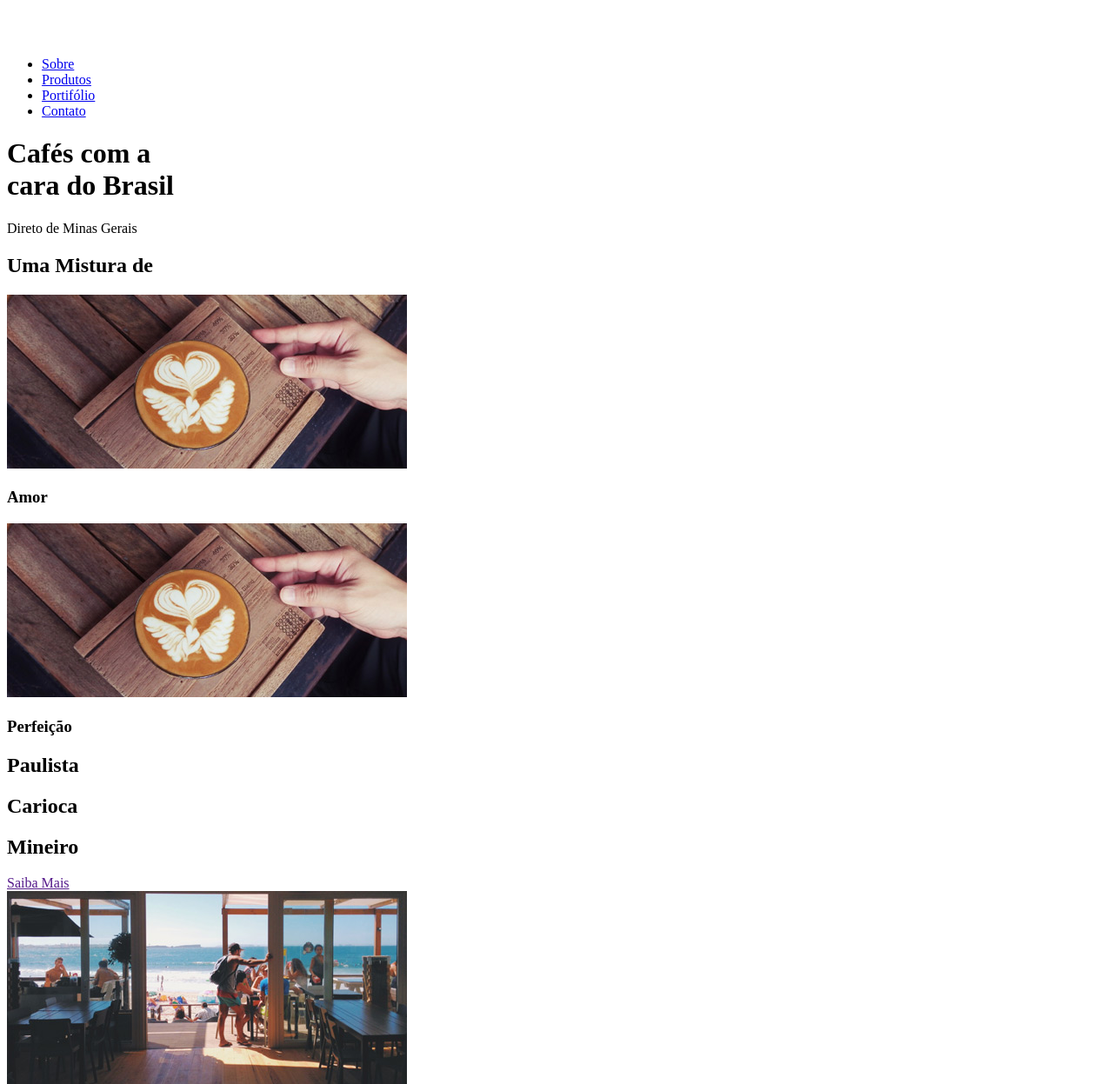
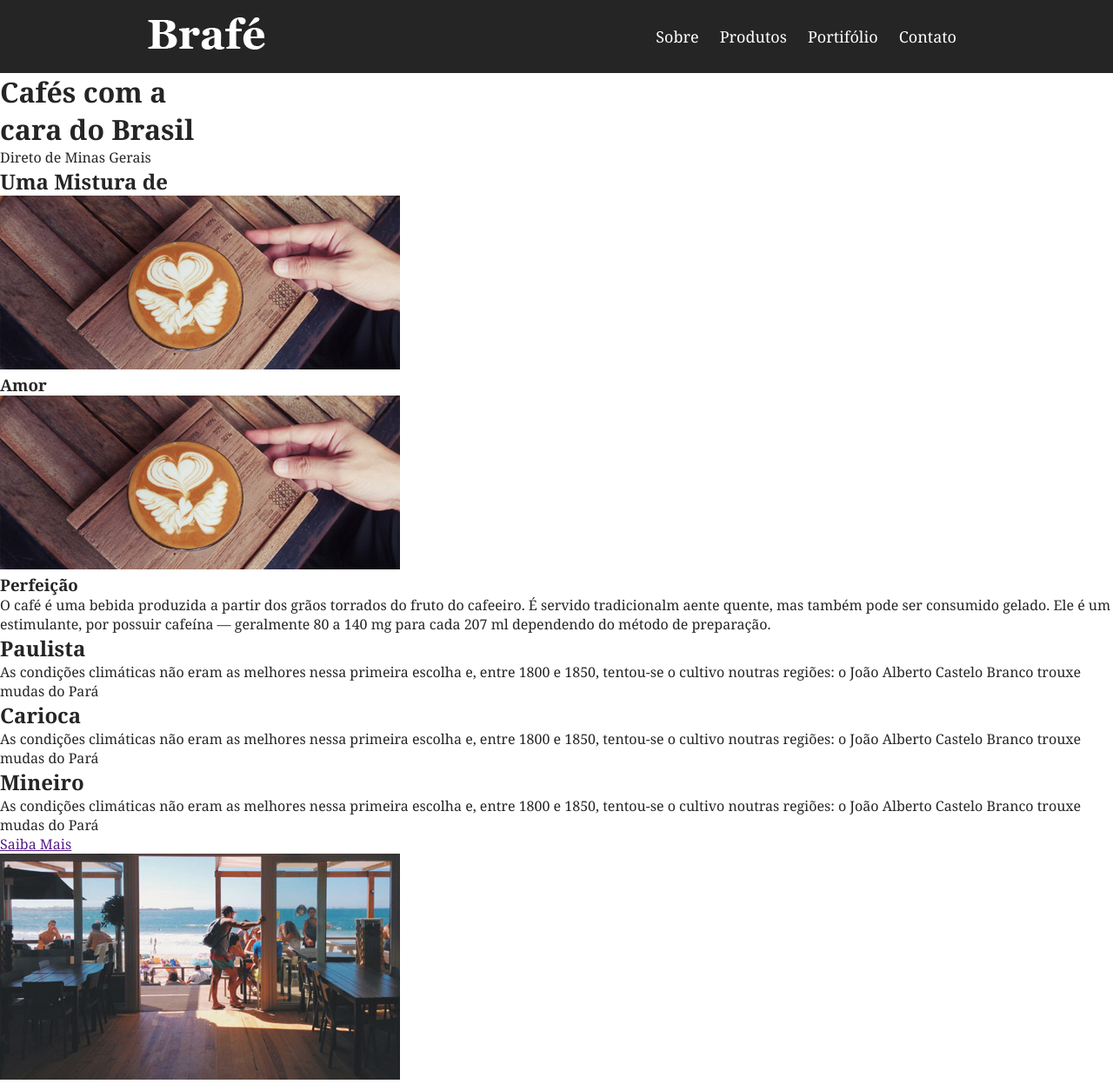
Before and after one commit to JuarezJunior256/brafe_css_avancado, a plain HTML site: page index.html in a window 1280 px wide. Shown: the top 1247 px of the page at 87% size. Drawn offline with Linux system fonts and the light colour scheme.

Commit message:
Estilizaçao da pagina

```diff
--- a/css/style.css
+++ b/css/style.css
@@ -0,0 +1,50 @@
+/*reset*/
+
+body, h1, h2, h3, p, ul {
+    margin: 0px;
+    padding: 0px;
+}
+
+body{
+    font-family: Georgia, serif;
+    color:#252525;
+}
+
+/*menu*/
+.menu {
+    background: #252525;
+    padding: 20px 0;
+}
+
+.menu-coteainer {
+    max-width: 960px;
+    margin: 0 auto;
+}
+.menu-coteainer::after, .menu-coteainer::before { /*clear */
+    content: '';
+    display: table;
+    clear: both;
+}
+
+a.menu-logo {
+    display: block;
+    float: left;
+    margin-left: 10px;
+}
+
+.menu-nav {
+    float: right;
+    margin-right: 10px;
+}
+
+.menu-nav li {
+    display: inline-block;
+}
+
+.menu-nav a {
+    display: block;
+    padding: 10px;
+    text-decoration: none;
+    color: #ffff;
+    font-size: 18px;
+}
--- a/index.html
+++ b/index.html
@@ -4,14 +4,14 @@
     <meta charset="UTF-8">
     <meta name="viewport" content="width=device-width, initial-scale=1.0">
     <meta http-equiv="X-UA-Compatible" content="ie=edge">
+    <link rel="stylesheet" href="css/style.css">
   <title>Document</title>
 </head>
 <body>
-    <header>
-        <div>
-            <a href=""><img src="img/brafe.png" alt="" srcset=""></a>
-        </div>
-        <nav>
+    <header class="menu">
+        <div class="menu-coteainer">
+            <a class="menu-logo" href=""><img src="img/brafe.png" alt="" srcset=""></a>
+            <nav class="menu-nav">
                 <ul>
                     <li><a href="#">Sobre</a></li>
                     <li><a href="#">Produtos</a></li>
@@ -19,6 +19,7 @@
                     <li><a href="#">Contato</a></li>
                 </ul>
             </nav>
+        </div>
     </header>
 
     <main>
@@ -39,22 +40,31 @@
                 <h3>Perfeição</h3>
             </div>
         </div>
-        <p></p>
+        <p>O café é uma bebida produzida a partir dos grãos torrados do fruto do cafeeiro.
+            É servido tradicionalm aente quente, mas também pode ser consumido gelado. Ele é
+            um estimulante, por possuir cafeína — geralmente 80 a 140 mg para cada 207 ml
+            dependendo do método de preparação.</p>
     </section>
 
     <section>
         <div>
             <div>
                 <h2>Paulista</h2>
-                <p></p>
+                <p>As condições climáticas não eram as melhores nessa primeira
+                   escolha e, entre 1800 e 1850, tentou-se o cultivo noutras regiões:
+                    o João Alberto Castelo Branco trouxe mudas do Pará</p>
             </div>
             <div>
                 <h2>Carioca</h2>
-                <p></p>
+                <p>As condições climáticas não eram as melhores nessa primeira escolha e, entre
+                    1800 e 1850, tentou-se o cultivo noutras regiões: o João Alberto Castelo Branco
+                    trouxe mudas do Pará</p>
             </div>
             <div>
                 <h2>Mineiro</h2>
-                <p></p>
+                <p>As condições climáticas não eram as melhores nessa primeira escolha e, entre
+                    1800 e 1850, tentou-se o cultivo noutras regiões: o João Alberto Castelo
+                    Branco trouxe mudas do Pará</p>
             </div>
         </div>
         <a href="">Saiba Mais</a>
@@ -65,23 +75,26 @@
             <img src="img/botafogo.jpg" alt="">
             <div>
                 <h2>Botafogo</h2>
-                <p></p>
+                <p>As condições climáticas não eram as melhores nessa primeira
+                    escolha e, entre 1800 e 1850, tentou-se o cultivo.</p>
                 <a href="">Ver mapa</a>
             </div>
         </div>
         <div>
             <img src="img/iguatemi.jpg" alt="">
             <div>
-                <h2>Botafogo</h2>
-                <p></p>
+                <h2>Iguatemi</h2>
+                <p>As condições climáticas não eram as melhores nessa primeira
+                    escolha e, entre 1800 e 1850, tentou-se o cultivo.</p>
                 <a href="">Ver mapa</a>
             </div>
         </div>
         <div>
             <img src="img/mineirao.jpg" alt="">
             <div>
-                <h2>Botafogo</h2>
-                <p></p>
+                <h2>Mineirão</h2>
+                <p>As condições climáticas não eram as melhores nessa primeira
+                    escolha e, entre 1800 e 1850, tentou-se o cultivo./p>
                 <a href="">Ver mapa</a>
             </div>
         </div>
```
Lines whose indentation alone changed are shown as unchanged.
